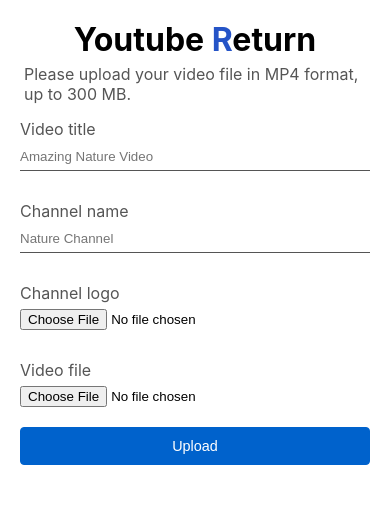
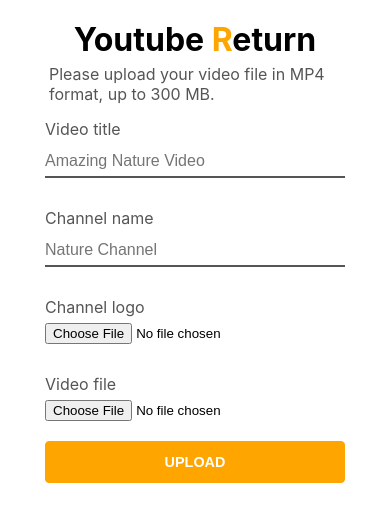
Before and after one commit to tnvr0054/portfolio, a React (Create React App) app: page / in a window 390 px wide. Shown: the top 522 px of the page. Built offline with nearby package versions, Linux system fonts and the light colour scheme.

Commit message:
Video upload project

```diff
--- a/src/App.css
+++ b/src/App.css
@@ -12,7 +12,7 @@
 }
 
 .video-upload-form-container span{
-  color:#2554C7;
+  color:orange;
 }
 
 .video-upload-form-container p{
@@ -39,23 +39,26 @@
   outline:none;
   border:none;
   background: none;
-  border-bottom:1px solid #555;
-  padding:5px 0 6px 0;
+  border-bottom:2px solid #555;
+  padding:8px 0 6px 0;
+  font-size:1em;
 }
 .video-upload-form .input-field input[type='text']:focus{
-  border-bottom: 1px solid #2554C7;
-  color:#0062cc;
+  border-bottom: 2px solid orange;
+  color:orange;
 }
 .video-upload-form button{
   width:400px;
   outline:none;
-  padding:10px 0;
+  padding:12px 0;
   cursor: pointer;
   font-size:0.9em;
-  background-color:#0062cc;
+  background-color:orange;
   color:#fff;
-  border: 1px solid #0062cc;
+  border: 1px solid orange;
   border-radius:4px;
+  text-transform: uppercase;
+  font-weight: bold;
 }
 .video-upload-form button:active{
   transform: scale(0.98);
@@ -86,7 +89,7 @@
   display: flex;
   align-items: center;
   padding: 16px;
-  background-color: #0062cc;
+  background-color: orange;
   color: #fff;
 }
 
@@ -168,3 +171,17 @@
     width:350px;
   }
 }
+@media (max-width:390px){
+  .video-upload-form-container .form-container{
+    width:300px;
+  }
+  .video-upload-form .input-field input[type='text']{
+    width:300px;
+  }
+  .video-upload-form button{
+    width:300px;
+  }
+  .video-preview-container .video-card{
+    width:300px;
+  }
+}
--- a/src/App.jsx
+++ b/src/App.jsx
@@ -1,4 +1,4 @@
-import { useRef, useState } from 'react'
+import {useState } from 'react'
 import './App.css'
 import FileBase from 'react-file-base64'
 import { toast } from 'react-toastify'
```
